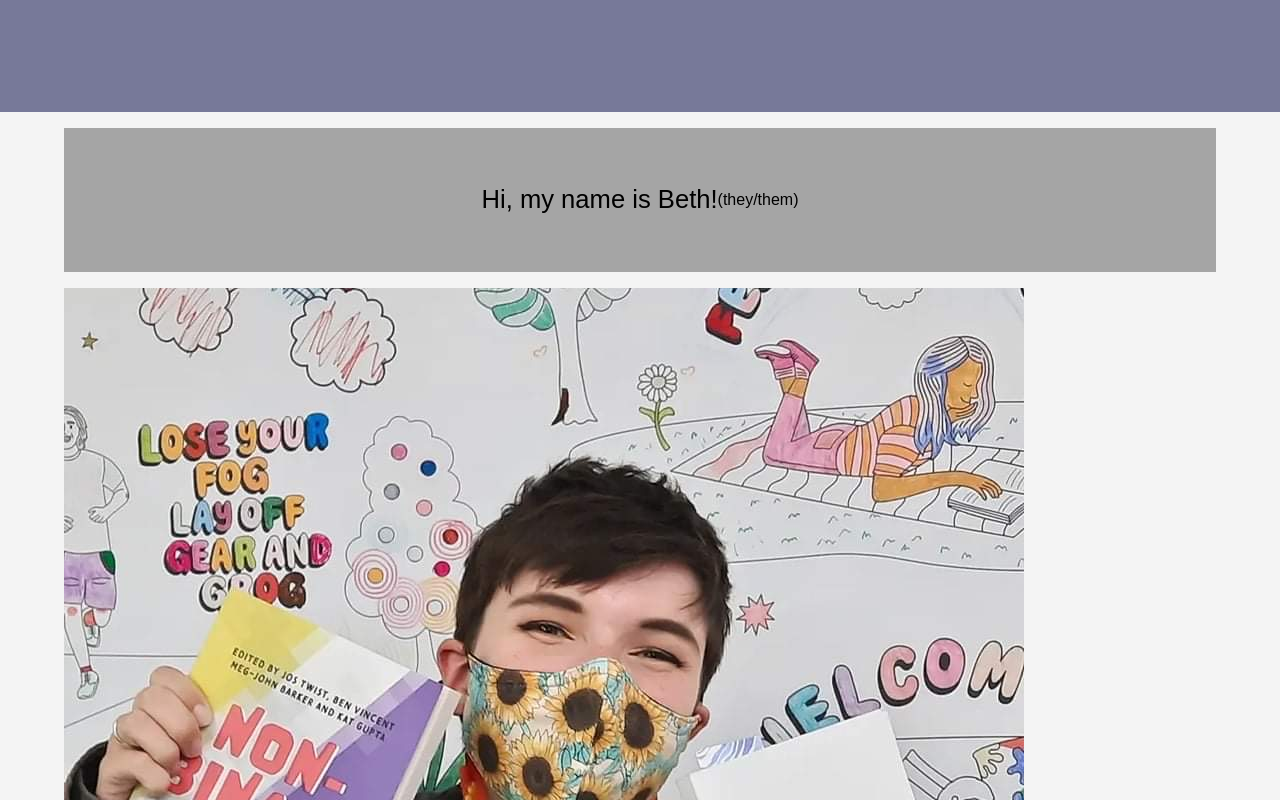
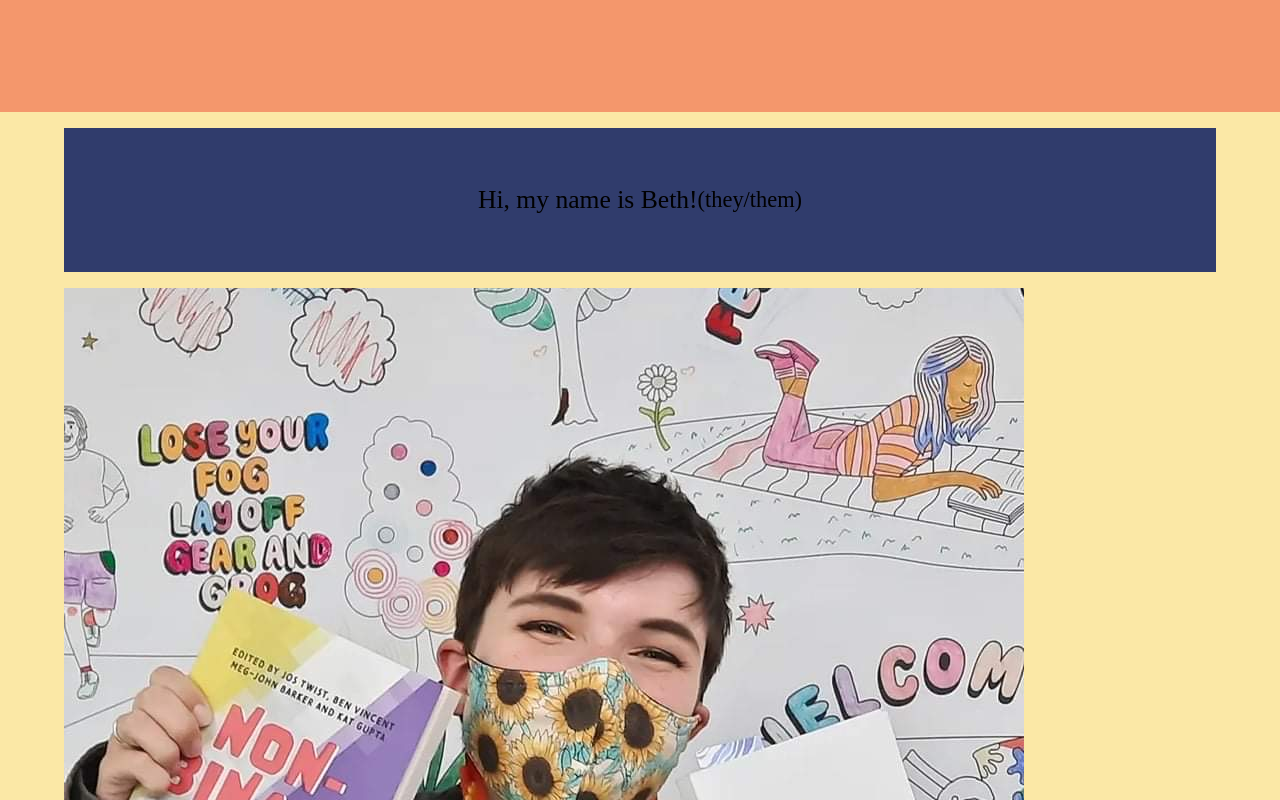
Before and after one commit to AlrightyAlmighty/outsidethegrid, an Eleventy site: page src/index.md in a window 1280 px wide. Shown: the top 800 px of the page. Built offline with nearby package versions, Linux system fonts and the light colour scheme; Eleventy itself is replaced by a stand-in of ours; files that its build step writes are made by us from their sources.

Commit message:
Playing with design

```diff
--- a/final-website/assets/css/styles.css
+++ b/final-website/assets/css/styles.css
@@ -1,21 +1,29 @@
 body {
     font-size: 16px;
-    background-color: #f4f4f4;
-    font-family: sans-serif;
+    background-color: #FBE8A6;
+    font-family: 'Quicksand', sans-serif;
 }
 
 h1 {
     font-size: 2em;
     /* shorthand for TOP RIGHT BOTTOM LEFT */
     margin: 1em 0 1.5em 0;
+    font-family: 'EB Garamond', serif;
 }
 
 h2 {
     font-size: 1.6em;
+    font-family: 'EB Garamond', serif;
 }
 
 h3 {
     font-size: 1.4em;
+    font-family: 'EB Garamond', serif;
+}
+
+h4 {
+    font-size: 1.4em;
+    font-family: 'EB Garamond', serif;
 }
 
 p {
@@ -31,13 +39,13 @@ p {
 
 header,
 footer {
-    background-color: #777999;
+    background-color: #F4976C;
     padding: 2em 0;
 }
 
 .hero {
     text-align: center;
-    background: #a5a5a5;
+    background: #303C6C;
     min-height: 5em;
     padding: 2em;
     margin: 1em 0;
--- a/src/assets/css/styles.css
+++ b/src/assets/css/styles.css
@@ -1,21 +1,29 @@
 body {
     font-size: 16px;
-    background-color: #f4f4f4;
-    font-family: sans-serif;
+    background-color: #FBE8A6;
+    font-family: 'Quicksand', sans-serif;
 }
 
 h1 {
     font-size: 2em;
     /* shorthand for TOP RIGHT BOTTOM LEFT */
     margin: 1em 0 1.5em 0;
+    font-family: 'EB Garamond', serif;
 }
 
 h2 {
     font-size: 1.6em;
+    font-family: 'EB Garamond', serif;
 }
 
 h3 {
     font-size: 1.4em;
+    font-family: 'EB Garamond', serif;
+}
+
+h4 {
+    font-size: 1.4em;
+    font-family: 'EB Garamond', serif;
 }
 
 p {
@@ -31,13 +39,13 @@ p {
 
 header,
 footer {
-    background-color: #777999;
+    background-color: #F4976C;
     padding: 2em 0;
 }
 
 .hero {
     text-align: center;
-    background: #a5a5a5;
+    background: #303C6C;
     min-height: 5em;
     padding: 2em;
     margin: 1em 0;
```
Also changed, not shown: final-website/index.html (+2 -0 lines), src/index.md (+2 -0 lines).
